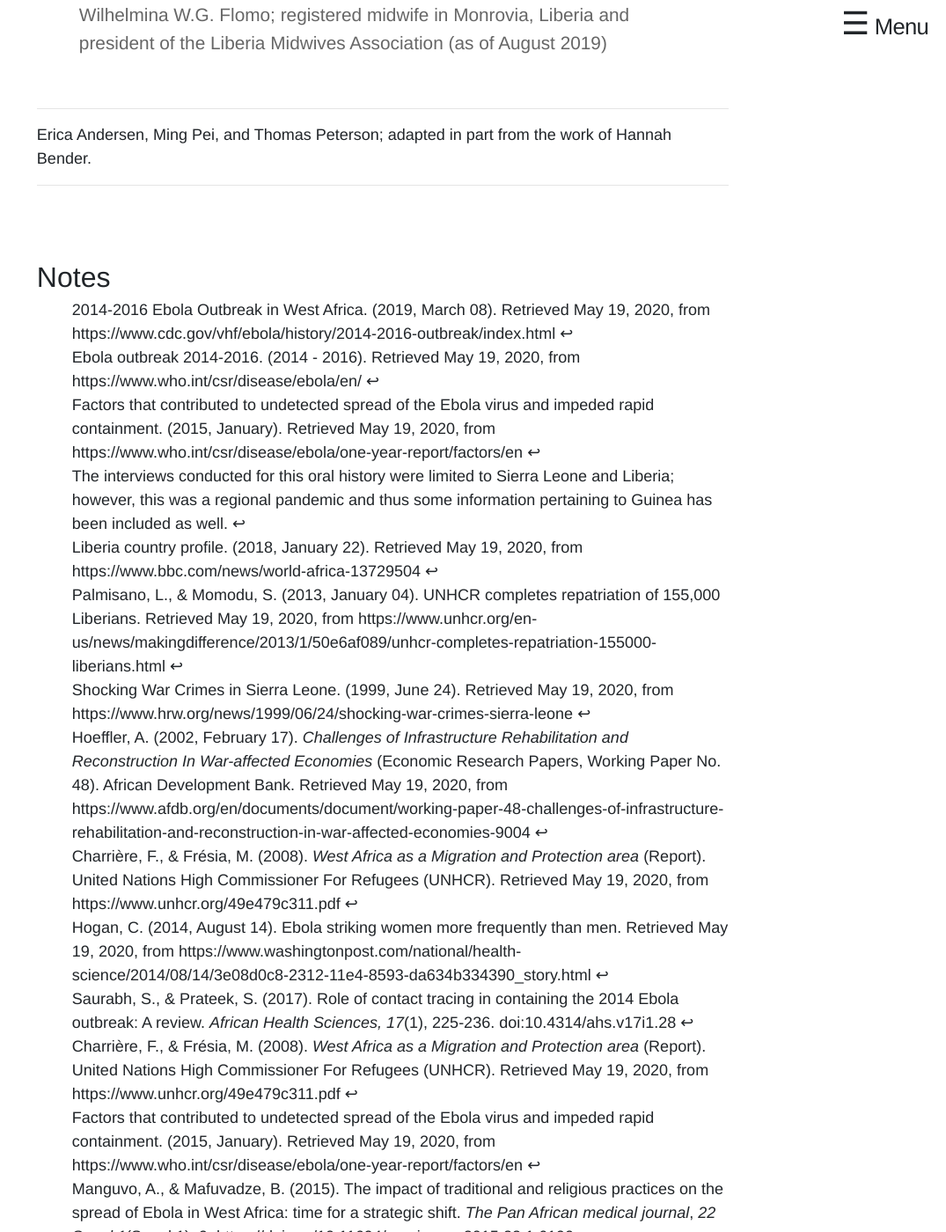
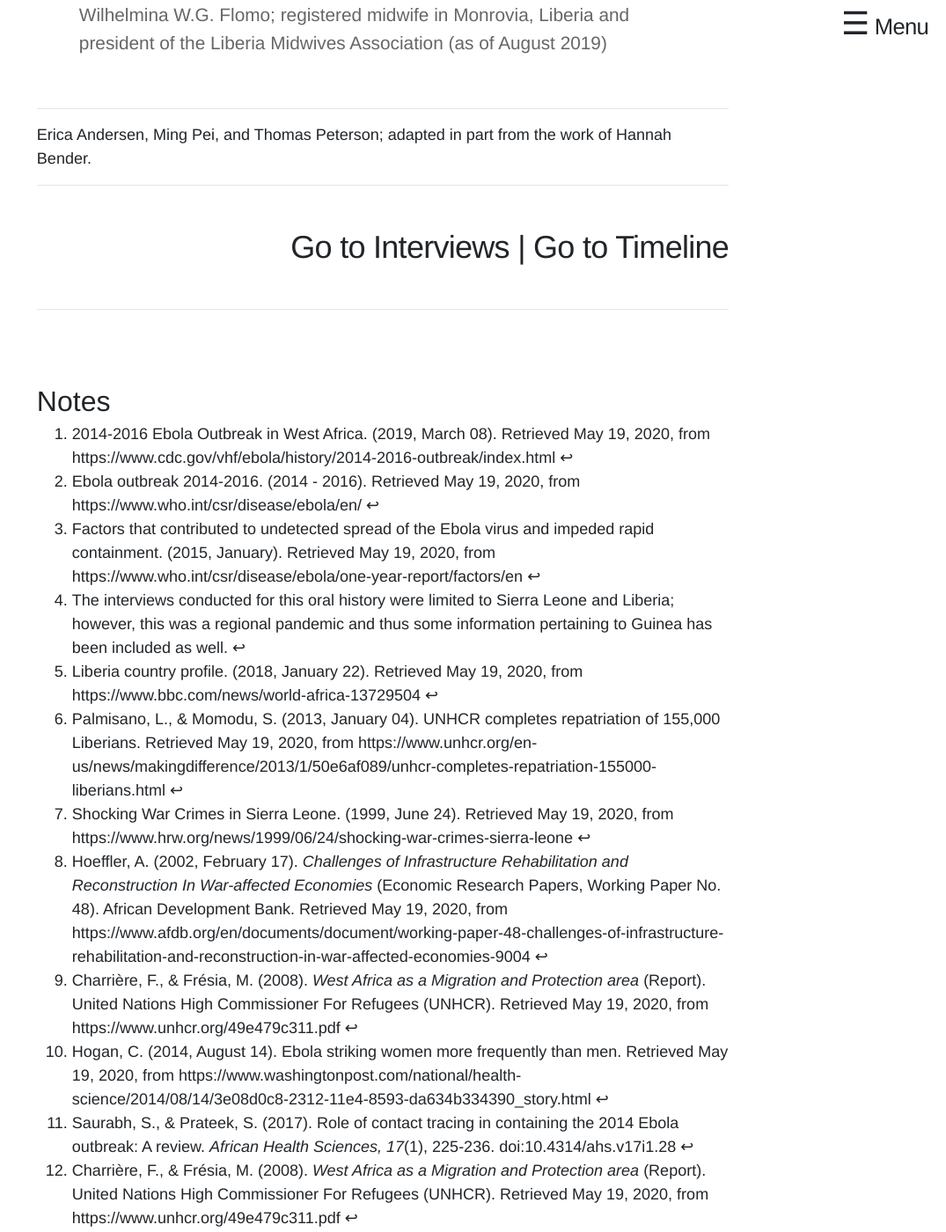
Before and after one commit to elotroalex/frontlines, a Jekyll site: the page built from pages/ebola_history.md, in a window 1280 px wide and 1400 px high, scrolled down 16191 px. Shown: the whole window at 88% size, without its empty margins (205-1280 px from the left). Built offline with Jekyll 4.4.1, drawn with Linux system fonts in a browser that asks for light colours; some web fonts are replaced.

Commit message:
refinements to history page

```diff
--- a/_sass/_frontlines.scss
+++ b/_sass/_frontlines.scss
@@ -93,6 +93,8 @@ span.attribution {
   font-size: 1rem;
   text-align: right;
 }
+
+
 
 
 // Header
@@ -425,7 +427,8 @@ img.item-full-image {
 }
 
 .menu-button {
-  float: right;
+    width: 100%;
+    text-align: right;
 }
 
 .sidenav a {
@@ -523,7 +526,6 @@ h3,
 h5,
 header,
 img,
-li,
 menu,
 nav,
 p,
@@ -543,7 +545,6 @@ details,
 figure,
 footer,
 header,
-li,
 main,
 menu,
 nav,
--- a/pages/ebola_history.md
+++ b/pages/ebola_history.md
@@ -514,11 +514,19 @@ was reduced after the crisis.[^82]
 
 <br>
 
----
+<hr>
 
-Erica Andersen, Ming Pei, and Thomas Peterson; adapted in part from the work of Hannah Bender.
+<p>Erica Andersen, Ming Pei, and Thomas Peterson; adapted in part from the work of Hannah Bender.</p>
+<hr>
+<br>
 
----
+
+
+<div class="menu-button">
+  <a href="/frontlines/ebola/collection/" alt="Go to Interviews">Go to Interviews</a> | <a href="/frontlines/ebola/timeline/" alt="Go to Interviews">Go to Timeline</a>
+</div>
+<br>
+<hr>
 
 ## Notes
 
```
Also changed, not shown: pages/reflections.md (added, +23 -0 lines).
